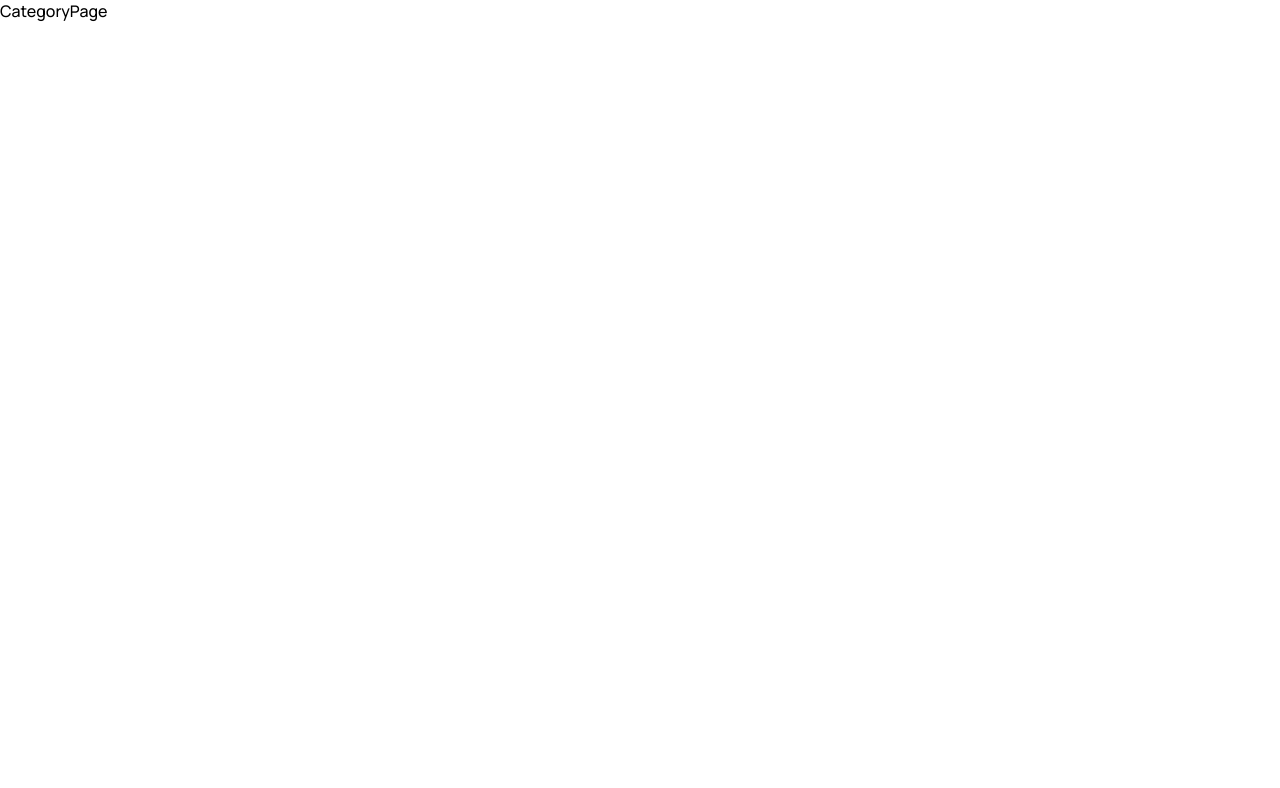
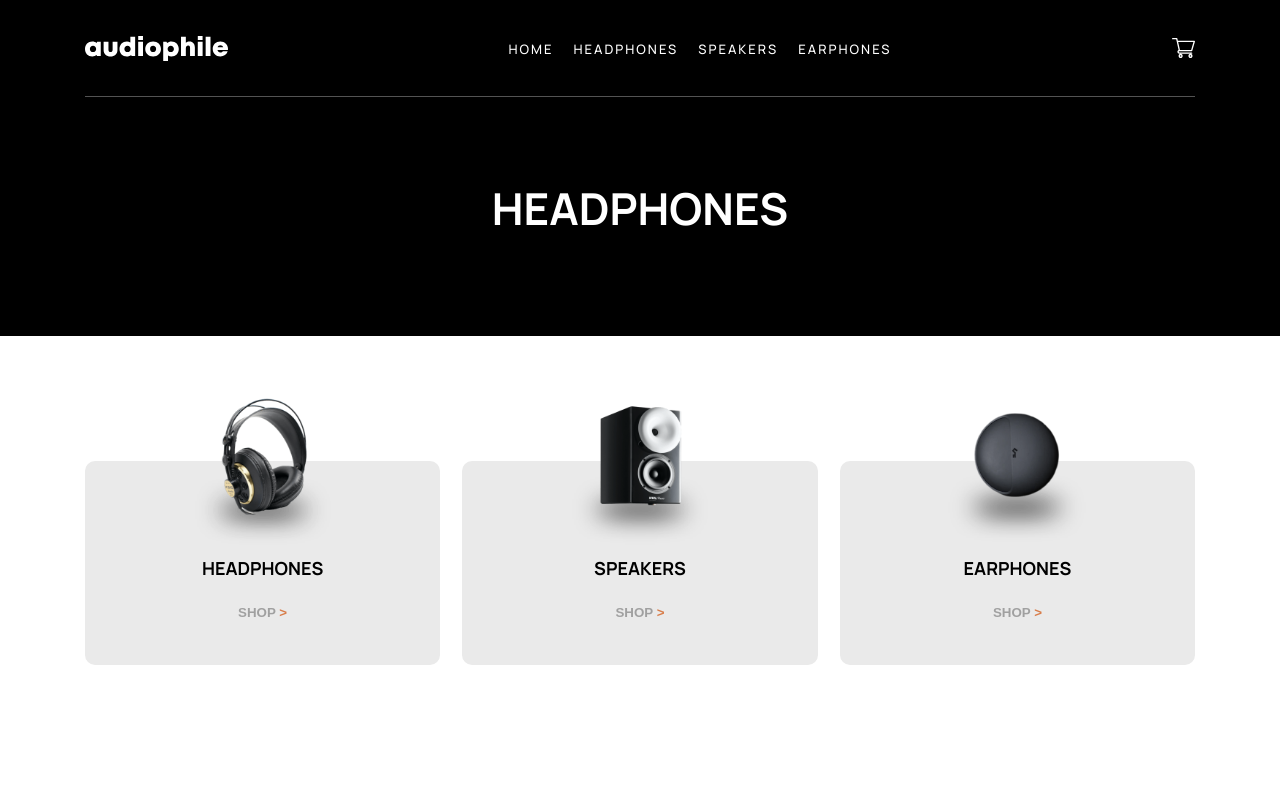
Before and after one commit to envincebal/audiophile-ecommerce, a React (Create React App) app: page /speakers in a window 1280 px wide. Shown: the top 788 px of the page. Built offline with nearby package versions, Linux system fonts and the light colour scheme.

Commit message:
Added constants in pages.

```diff
--- a/src/App.jsx
+++ b/src/App.jsx
@@ -2,6 +2,7 @@ import HomePage from "./pages/HomePage/HomePage";
 import CheckoutPage from "./pages/CheckoutPage/CheckoutPage";
 import ProductPage from "./pages/ProductPage/ProductPage";
 import CategoryPage from "./pages/CategoryPage/CategoryPage";
+import Footer from "./components/Footer/Footer";
 import {BrowserRouter, Routes, Route} from "react-router-dom";
 
 function App() {
@@ -15,8 +16,9 @@ function App() {
 
         <Route path="/product" element={< ProductPage />}/>
         <Route path="/checkout" element={< CheckoutPage />}/>
+
       </Routes>
-
+   <Footer />
     </BrowserRouter>
 
   );
--- a/src/pages/CategoryPage/CategoryPage.jsx
+++ b/src/pages/CategoryPage/CategoryPage.jsx
@@ -1,9 +1,22 @@
 import React from 'react';
+import Navbar from "../../components/Navbar/Navbar";
+import CategoryCards from "../../components/CategoryCards/CategoryCards";
+import ConstantDetails from "../../components/ConstantDetails/ConstantDetails";
+
 import "./CategoryPage.scss";
 
 const CategoryPage = () => {
   return (
-    <div>CategoryPage</div>
+    <div className="category-page">
+      <div className="category-hero">
+        <Navbar />
+        <h1 className="category-title">HEADPHONES</h1>
+      </div>
+
+      <CategoryCards/>
+      <ConstantDetails />
+
+    </div>
   )
 }
 
--- a/src/pages/CategoryPage/CategoryPage.scss
+++ b/src/pages/CategoryPage/CategoryPage.scss
@@ -0,0 +1,15 @@
+.category-hero {
+  height: 336px;
+  background-color: #000;
+  position: relative;
+  .category-title {
+    color: #fff;
+    text-align: center;
+    position: absolute;
+    margin-top: 40px;
+    top: 50%;
+    left: 50%;
+    transform: translate(-50%, -50%);
+    font-size: 44px;
+  }
+}
--- a/src/pages/HomePage/HomePage.jsx
+++ b/src/pages/HomePage/HomePage.jsx
@@ -4,7 +4,6 @@ import Button from "../../components/Button/Button";
 import CategoryCards from "../../components/CategoryCards/CategoryCards";
 import FeaturedProducts from "../../components/FeaturedProducts/FeaturedProducts";
 import ConstantDetails from "../../components/ConstantDetails/ConstantDetails";
-import Footer from "../../components/Footer/Footer";
 
 import "./HomePage.scss";
 
@@ -27,7 +26,7 @@ const HomePage = () => {
       <CategoryCards/>
       <FeaturedProducts/>
       <ConstantDetails/>
-      <Footer/>
+
     </div>
 
   )
--- a/src/pages/ProductPage/ProductPage.jsx
+++ b/src/pages/ProductPage/ProductPage.jsx
@@ -1,9 +1,22 @@
 import React from 'react';
+import Navbar from "../../components/Navbar/Navbar";
+import CategoryCards from "../../components/CategoryCards/CategoryCards";
+import ConstantDetails from "../../components/ConstantDetails/ConstantDetails";
+
 import "./ProductPage.scss";
 
 const ProductPage = () => {
   return (
-    <div>ProductPage</div>
+    <div className="product-page">
+      <div className="product-navbar">
+        <Navbar/>
+      </div>
+
+      <CategoryCards/>
+
+      <ConstantDetails/>
+
+    </div>
   )
 }
 
--- a/src/pages/ProductPage/ProductPage.scss
+++ b/src/pages/ProductPage/ProductPage.scss
@@ -0,0 +1,6 @@
+.product-page{
+
+  .product-navbar{
+    background-color: #000;
+  }
+}
```
Also changed, not shown: public/logo192.png (deleted), public/logo512.png (deleted).
